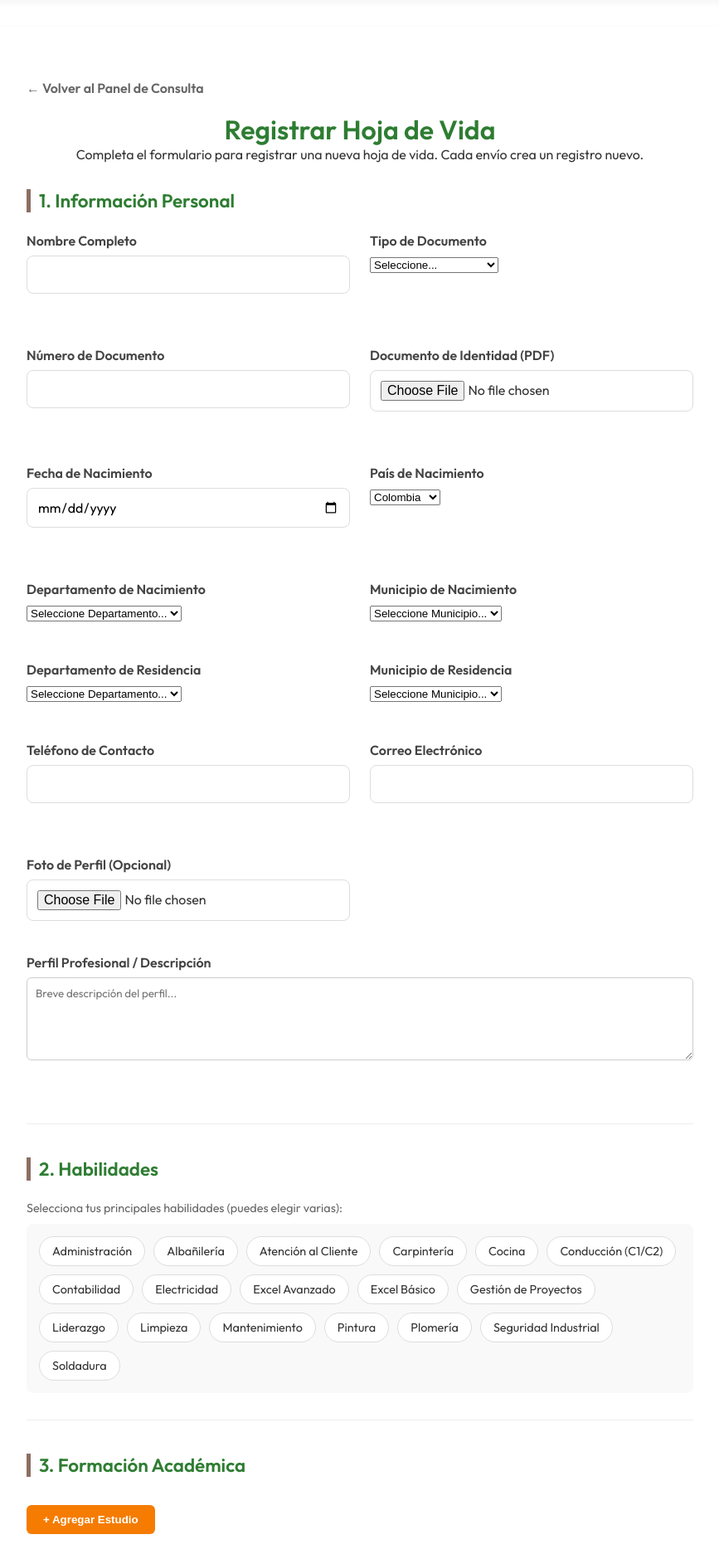
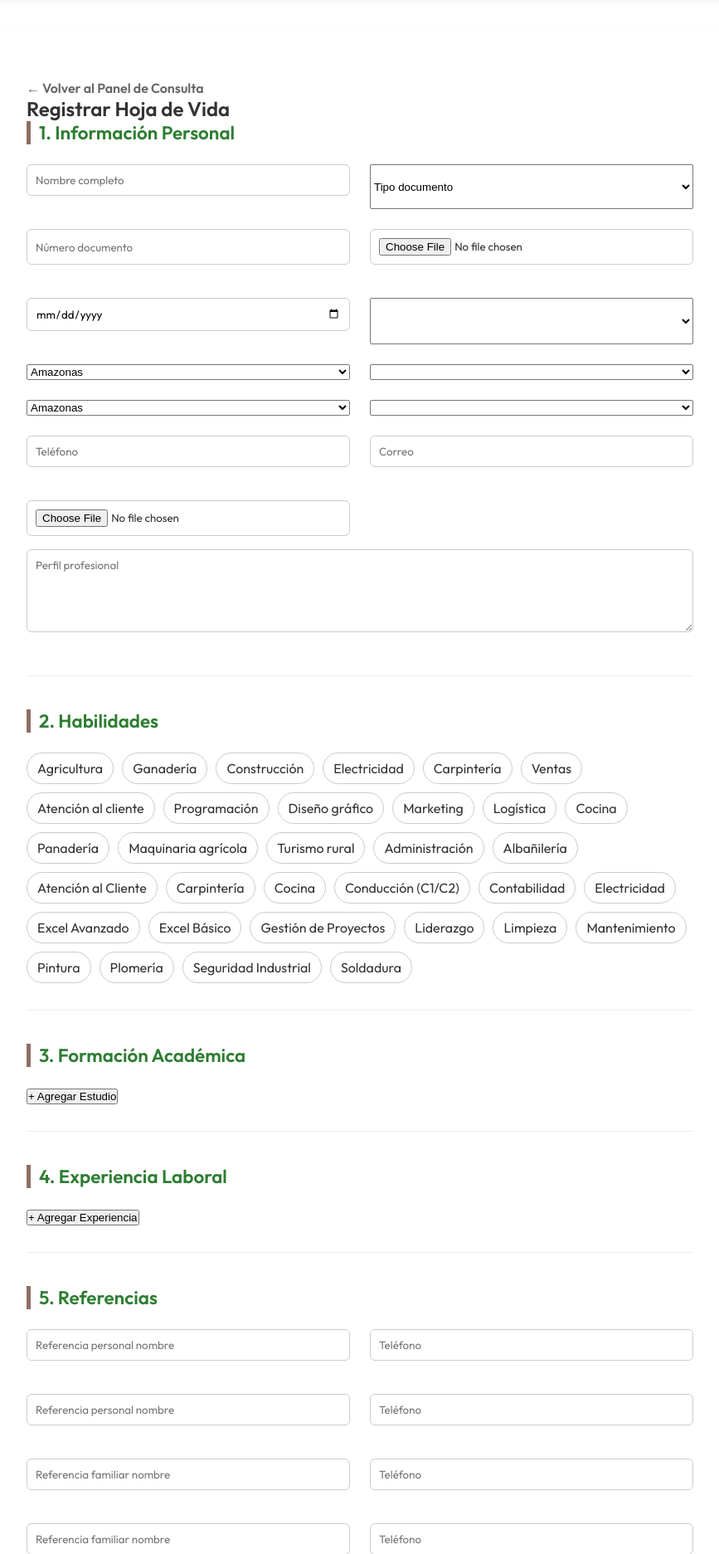
Before and after one commit to somossumapaz-collab/somossumapaz-web, a PHP site: page /resume_form.php in a window 1280 px wide. Shown: the part 70-1943 px from the top of the page at 83% size, without its empty margins (206-1073 px from the left). Run offline with PHP 8.4, Linux system fonts and the light colour scheme; the visitor is signed in with stand-in values (Sample User, id 1); lists and menus that the app fills with data are empty.

Commit message:
creación de estrategia 1

```diff
--- a/resume_form.php
+++ b/resume_form.php
@@ -7,227 +7,377 @@ check_auth();
 
 <div class="form-wrapper">
     <div class="form-container">
-        <div style="margin-bottom: 20px;">
-            <a href="dashboard.php" class="back-link">← Volver al Panel de Consulta</a>
-        </div>
 
-        <form id="resume-form" class="comprehensive-form" method="POST" enctype="multipart/form-data"
-            action="api/submit_resume.php">
-            <div class="form-header">
-                <h2>Registrar Hoja de Vida</h2>
-                <p>Completa el formulario para registrar una nueva hoja de vida. Cada envío crea un registro nuevo.</p>
+        <a href="dashboard.php" class="back-link">← Volver al Panel de Consulta</a>
+
+        <form id="resume-form" method="POST" enctype="multipart/form-data" action="api/submit_resume.php">
+
+            <h2>Registrar Hoja de Vida</h2>
+
+            <!-- ========================= -->
+            <!-- 1. INFORMACIÓN PERSONAL -->
+            <!-- ========================= -->
+
+            <div class="form-section">
+
+                <h3>1. Información Personal</h3>
+
+                <div class="grid-2">
+
+                    <input type="text" name="full_name" placeholder="Nombre completo">
+
+                    <select name="id_type">
+                        <option value="">Tipo documento</option>
+                        <option value="CC">Cédula</option>
+                        <option value="CE">Cédula extranjería</option>
+                        <option value="TI">Tarjeta identidad</option>
+                    </select>
+
+                    <input type="text" name="document_id" placeholder="Número documento">
+
+                    <input type="file" name="id_file" accept=".pdf">
+
+                    <input type="date" name="birth_date">
+
+                    <select name="birth_country" id="birth_country"></select>
+
+                    <select name="birth_department" id="birth_department"></select>
+
+                    <select name="birth_city" id="birth_city"></select>
+
+                    <select name="department" id="department"></select>
+
+                    <select name="city" id="city"></select>
+
+                    <input type="tel" name="phone" placeholder="Teléfono">
+
+                    <input type="email" name="email" placeholder="Correo">
+
+                    <input type="file" name="photo" accept="image/*">
+
+                </div>
+
+                <textarea name="profile_description" placeholder="Perfil profesional"></textarea>
+
             </div>
 
-            <!-- 1. Información Personal -->
+            <!-- ========================= -->
+            <!-- HABILIDADES -->
+            <!-- ========================= -->
+
             <div class="form-section">
-                <h3>1. Información Personal</h3>
-                <div class="grid-2">
-                    <div class="input-group">
-                        <label>Nombre Completo</label>
-                        <input type="text" name="full_name" required>
-                    </div>
-                    <div class="input-group">
-                        <label>Tipo de Documento</label>
-                        <select name="id_type" required>
-                            <option value="">Seleccione...</option>
-                            <option value="CC">Cédula de Ciudadanía</option>
-                            <option value="CE">Cédula de Extranjería</option>
-                            <option value="TI">Tarjeta de Identidad</option>
-                            <option value="PEP">PEP</option>
-                        </select>
-                    </div>
-                    <div class="input-group">
-                        <label>Número de Documento</label>
-                        <input type="text" name="document_id" required>
-                    </div>
-                    <div class="input-group">
-                        <label>Documento de Identidad (PDF)</label>
-                        <input type="file" name="id_file" accept=".pdf" required>
-                    </div>
-                    <div class="input-group">
-                        <label>Fecha de Nacimiento</label>
-                        <input type="date" name="birth_date">
-                    </div>
 
-                    <!-- Lugar de Nacimiento -->
-                    <div class="input-group">
-                        <label>País de Nacimiento</label>
-                        <select name="birth_country" id="birth_country">
-                            <option value="Colombia">Colombia</option>
-                            <option value="Venezuela">Venezuela</option>
-                            <option value="Otro">Otro</option>
-                        </select>
-                    </div>
-                    <div class="input-group">
-                        <label>Departamento de Nacimiento</label>
-                        <select name="birth_department" id="birth_department">
-                            <option value="">Seleccione Departamento...</option>
-                        </select>
-                    </div>
-                    <div class="input-group">
-                        <label>Municipio de Nacimiento</label>
-                        <select name="birth_city" id="birth_city">
-                            <option value="">Seleccione Municipio...</option>
-                        </select>
-                    </div>
+                <h3>2. Habilidades</h3>
 
-                    <!-- Residencia -->
-                    <div class="input-group">
-                        <label>Departamento de Residencia</label>
-                        <select name="department" id="department" required>
-                            <option value="">Seleccione Departamento...</option>
-                        </select>
-                    </div>
-                    <div class="input-group">
-                        <label>Municipio de Residencia</label>
-                        <select name="city" id="city" required>
-                            <option value="">Seleccione Municipio...</option>
-                        </select>
-                    </div>
+                <div id="skills-mosaic" class="skills-mosaic">
 
-                    <div class="input-group">
-                        <label>Teléfono de Contacto</label>
-                        <input type="tel" name="phone" required>
-                    </div>
-                    <div class="input-group">
-                        <label>Correo Electrónico</label>
-                        <input type="email" name="email" required>
-                    </div>
-                    <div class="input-group">
-                        <label>Foto de Perfil (Opcional)</label>
-                        <input type="file" name="photo" accept="image/*">
-                    </div>
+                    <div class="skill-card">Agricultura</div>
+                    <div class="skill-card">Ganadería</div>
+                    <div class="skill-card">Construcción</div>
+                    <div class="skill-card">Electricidad</div>
+                    <div class="skill-card">Carpintería</div>
+                    <div class="skill-card">Ventas</div>
+                    <div class="skill-card">Atención al cliente</div>
+                    <div class="skill-card">Programación</div>
+                    <div class="skill-card">Diseño gráfico</div>
+                    <div class="skill-card">Marketing</div>
+                    <div class="skill-card">Logística</div>
+                    <div class="skill-card">Cocina</div>
+                    <div class="skill-card">Panadería</div>
+                    <div class="skill-card">Maquinaria agrícola</div>
+                    <div class="skill-card">Turismo rural</div>
+
                 </div>
-                <div class="input-group full-width">
-                    <label>Perfil Profesional / Descripción</label>
-                    <textarea name="profile_description" placeholder="Breve descripción del perfil..."
-                        style="height: 100px;"></textarea>
-                </div>
+
+                <input type="hidden" name="skills" id="skills-input">
+
             </div>
 
-            <!-- 2. Habilidades Mosaico -->
+            <!-- ========================= -->
+            <!-- EDUCACIÓN -->
+            <!-- ========================= -->
+
             <div class="form-section">
-                <h3>2. Habilidades</h3>
-                <p style="font-size: 0.9rem; color: #666; margin-bottom: 10px;">Selecciona tus principales habilidades
-                    (puedes elegir varias):</p>
-                <div id="skills-mosaic" class="skills-mosaic">
-                    <!-- Dinámico vía JS -->
-                </div>
-                <!-- Hidden input to store selected skills as comma-separated string -->
-                <input type="hidden" name="skills" id="skills-input">
+
+                <h3>3. Formación Académica</h3>
+
+                <div id="education-list"></div>
+
+                <button type="button" id="add-education-btn">+ Agregar Estudio</button>
+
             </div>
 
-            <!-- 3. Formación Académica -->
+            <!-- ========================= -->
+            <!-- EXPERIENCIA -->
+            <!-- ========================= -->
+
             <div class="form-section">
-                <h3>3. Formación Académica</h3>
-                <div id="education-list">
-                    <!-- Dinámico -->
-                </div>
-                <button type="button" class="btn-secondary" id="add-education-btn">+ Agregar Estudio</button>
+
+                <h3>4. Experiencia Laboral</h3>
+
+                <div id="experience-list"></div>
+
+                <button type="button" id="add-experience-btn">+ Agregar Experiencia</button>
+
             </div>
 
-            <!-- 4. Experiencia Laboral -->
+            <!-- ========================= -->
+            <!-- REFERENCIAS -->
+            <!-- ========================= -->
+
             <div class="form-section">
-                <h3>4. Experiencia Laboral</h3>
-                <div id="experience-list">
-                    <!-- Dinámico -->
+
+                <h3>5. Referencias</h3>
+
+                <div class="grid-2">
+
+                    <input type="text" name="ref_p1_name" placeholder="Referencia personal nombre">
+                    <input type="tel" name="ref_p1_phone" placeholder="Teléfono">
+
+                    <input type="text" name="ref_p2_name" placeholder="Referencia personal nombre">
+                    <input type="tel" name="ref_p2_phone" placeholder="Teléfono">
+
+                    <input type="text" name="ref_f1_name" placeholder="Referencia familiar nombre">
+                    <input type="tel" name="ref_f1_phone" placeholder="Teléfono">
+
+                    <input type="text" name="ref_f2_name" placeholder="Referencia familiar nombre">
+                    <input type="tel" name="ref_f2_phone" placeholder="Teléfono">
+
                 </div>
-                <button type="button" class="btn-secondary" id="add-experience-btn">+ Agregar Experiencia</button>
+
             </div>
 
-            <!-- 5. Referencias -->
-            <div class="form-section">
-                <h3>5. Referencias</h3>
-                <div class="grid-2">
-                    <div class="dynamic-item">
-                        <h4>Referencia Personal 1</h4>
-                        <input type="text" name="ref_p1_name" placeholder="Nombre">
-                        <input type="tel" name="ref_p1_phone" placeholder="Teléfono">
-                        <input type="text" name="ref_p1_occupation" placeholder="Ocupación">
-                    </div>
-                    <div class="dynamic-item">
-                        <h4>Referencia Personal 2</h4>
-                        <input type="text" name="ref_p2_name" placeholder="Nombre">
-                        <input type="tel" name="ref_p2_phone" placeholder="Teléfono">
-                        <input type="text" name="ref_p2_occupation" placeholder="Ocupación">
-                    </div>
-                    <div class="dynamic-item">
-                        <h4>Referencia Familiar 1</h4>
-                        <input type="text" name="ref_f1_name" placeholder="Nombre">
-                        <input type="tel" name="ref_f1_phone" placeholder="Teléfono">
-                        <input type="text" name="ref_f1_relation" placeholder="Parentesco">
-                    </div>
-                    <div class="dynamic-item">
-                        <h4>Referencia Familiar 2</h4>
-                        <input type="text" name="ref_f2_name" placeholder="Nombre">
-                        <input type="tel" name="ref_f2_phone" placeholder="Teléfono">
-                        <input type="text" name="ref_f2_relation" placeholder="Parentesco">
-                    </div>
-                </div>
-            </div>
+            <button type="submit" class="btn-submit-large">Guardar Hoja de Vida</button>
 
-            <div style="margin-top: 30px;">
-                <button type="submit" class="btn-submit-large">Guardar y Finalizar</button>
-            </div>
         </form>
+
     </div>
 </div>
 
-<!-- Plantillas para items dinámicos -->
+
+<!-- ========================= -->
+<!-- TEMPLATES -->
+<!-- ========================= -->
+
 <template id="education-item-tpl">
-    <div class="dynamic-item education-entry"
-        style="border: 1px solid #eee; padding: 15px; border-radius: 10px; margin-bottom: 10px;">
-        <div class="grid-2">
-            <input type="text" name="education_INDEX_institution" placeholder="Institución">
-            <input type="text" name="education_INDEX_level" placeholder="Título / Nivel">
-            <input type="date" name="education_INDEX_start_date" placeholder="Inicio">
-            <input type="date" name="education_INDEX_end_date" placeholder="Fin">
-        </div>
-        <button type="button" class="btn-remove"
-            style="color: red; background: none; border: none; cursor: pointer; margin-top: 5px;">Eliminar</button>
+
+    <div class="dynamic-item">
+
+        <select name="education_INDEX_level">
+            <option value="">Nivel educativo</option>
+            <option>Bachiller</option>
+            <option>Técnico</option>
+            <option>Tecnólogo</option>
+            <option>Universitario</option>
+            <option>Especialización</option>
+            <option>Maestría</option>
+        </select>
+
+        <input type="text" name="education_INDEX_institution" placeholder="Institución">
+
+        <label>Inicio</label>
+        <input type="date" name="education_INDEX_start_date">
+
+        <label>Fin</label>
+        <input type="date" name="education_INDEX_end_date">
+
+        <label>
+            <input type="checkbox" name="education_INDEX_is_current">
+            En curso
+        </label>
+
+        <input type="file" name="education_INDEX_file" accept=".pdf">
+
+        <button type="button" class="remove">Eliminar</button>
+
     </div>
+
 </template>
 
+
 <template id="experience-item-tpl">
-    <div class="dynamic-item experience-entry"
-        style="border: 1px solid #eee; padding: 15px; border-radius: 10px; margin-bottom: 10px;">
-        <div class="grid-2">
-            <input type="text" name="experience_INDEX_company" placeholder="Empresa">
-            <input type="text" name="experience_INDEX_role" placeholder="Cargo">
-            <input type="date" name="experience_INDEX_start_date" placeholder="Inicio">
-            <input type="date" name="experience_INDEX_end_date" placeholder="Fin">
-        </div>
-        <button type="button" class="btn-remove"
-            style="color: red; background: none; border: none; cursor: pointer; margin-top: 5px;">Eliminar</button>
+
+    <div class="dynamic-item">
+
+        <input type="text" name="experience_INDEX_company" placeholder="Empresa">
+
+        <input type="text" name="experience_INDEX_role" placeholder="Cargo">
+
+        <textarea name="experience_INDEX_description" placeholder="Descripción"></textarea>
+
+        <label>Inicio</label>
+        <input type="date" name="experience_INDEX_start_date">
+
+        <label>Fin</label>
+        <input type="date" name="experience_INDEX_end_date">
+
+        <label>
+            <input type="checkbox" name="experience_INDEX_is_current">
+            Actualmente aquí
+        </label>
+
+        <input type="file" name="experience_INDEX_file" accept=".pdf">
+
+        <button type="button" class="remove">Eliminar</button>
+
     </div>
+
 </template>
 
+
+<!-- ========================= -->
+<!-- ESTILOS -->
+<!-- ========================= -->
+
 <style>
-    /* Local style if not in CSS file yet */
     .skills-mosaic {
         display: flex;
         flex-wrap: wrap;
         gap: 10px;
-        padding: 15px;
-        background: #f9f9f9;
-        border-radius: 8px;
     }
 
     .skill-card {
-        background: #fff;
-        border: 1px solid #ddd;
-        padding: 8px 15px;
+        border: 1px solid #ccc;
+        padding: 8px 12px;
         border-radius: 20px;
         cursor: pointer;
-        font-size: 0.9rem;
-        transition: all 0.2s;
     }
 
     .skill-card.selected {
-        background: var(--primary-color);
-        color: #fff;
-        border-color: var(--primary-color);
+        background: #2e7d32;
+        color: white;
+    }
+
+    .dynamic-item {
+        border: 1px solid #eee;
+        padding: 15px;
+        margin-top: 10px;
+        border-radius: 10px;
     }
 </style>
 
+
+<!-- ========================= -->
+<!-- JAVASCRIPT -->
+<!-- ========================= -->
+
+<script>
+
+
+    // =========================
+    // HABILIDADES
+    // =========================
+
+    const skills = document.querySelectorAll(".skill-card");
+    const hidden = document.getElementById("skills-input");
+
+    skills.forEach(card => {
+        card.addEventListener("click", () => {
+
+            card.classList.toggle("selected");
+
+            const selected = [...document.querySelectorAll(".skill-card.selected")]
+                .map(x => x.textContent);
+
+            hidden.value = selected.join(",");
+
+        });
+    });
+
+
+    // =========================
+    // EDUCACIÓN
+    // =========================
+
+    let eduIndex = 0;
+
+    document.getElementById("add-education-btn").onclick = () => {
+
+        let tpl = document.getElementById("education-item-tpl").innerHTML;
+
+        tpl = tpl.replaceAll("INDEX", eduIndex);
+
+        document.getElementById("education-list")
+            .insertAdjacentHTML("beforeend", tpl);
+
+        eduIndex++;
+
+    };
+
+
+    // =========================
+    // EXPERIENCIA
+    // =========================
+
+    let expIndex = 0;
+
+    document.getElementById("add-experience-btn").onclick = () => {
+
+        let tpl = document.getElementById("experience-item-tpl").innerHTML;
+
+        tpl = tpl.replaceAll("INDEX", expIndex);
+
+        document.getElementById("experience-list")
+            .insertAdjacentHTML("beforeend", tpl);
+
+        expIndex++;
+
+    };
+
+
+    // =========================
+    // PAÍSES
+    // =========================
+
+    fetch("https://restcountries.com/v3.1/all")
+        .then(res => res.json())
+        .then(data => {
+
+            const select = document.getElementById("birth_country");
+
+            data.sort((a, b) => a.name.common.localeCompare(b.name.common));
+
+            data.forEach(c => {
+
+                let opt = document.createElement("option");
+
+                opt.value = c.name.common;
+                opt.textContent = c.name.common;
+
+                select.appendChild(opt);
+
+            });
+
+        });
+
+
+    // =========================
+    // DEPARTAMENTOS COLOMBIA
+    // =========================
+
+    const departamentos = [
+        "Amazonas", "Antioquia", "Arauca", "Atlántico", "Bolívar",
+        "Boyacá", "Caldas", "Caquetá", "Casanare", "Cauca",
+        "Cesar", "Chocó", "Córdoba", "Cundinamarca", "Guainía",
+        "Guaviare", "Huila", "La Guajira", "Magdalena", "Meta",
+        "Nariño", "Norte de Santander", "Putumayo", "Quindío",
+        "Risaralda", "San Andrés", "Santander", "Sucre",
+        "Tolima", "Valle del Cauca", "Vaupés", "Vichada"
+    ];
+
+    const depSelect = document.getElementById("department");
+
+    departamentos.forEach(d => {
+
+        let opt = document.createElement("option");
+
+        opt.value = d;
+        opt.textContent = d;
+
+        depSelect.appendChild(opt);
+
+    });
+
+</script>
+
 <?php include 'footer.php'; ?>
```
